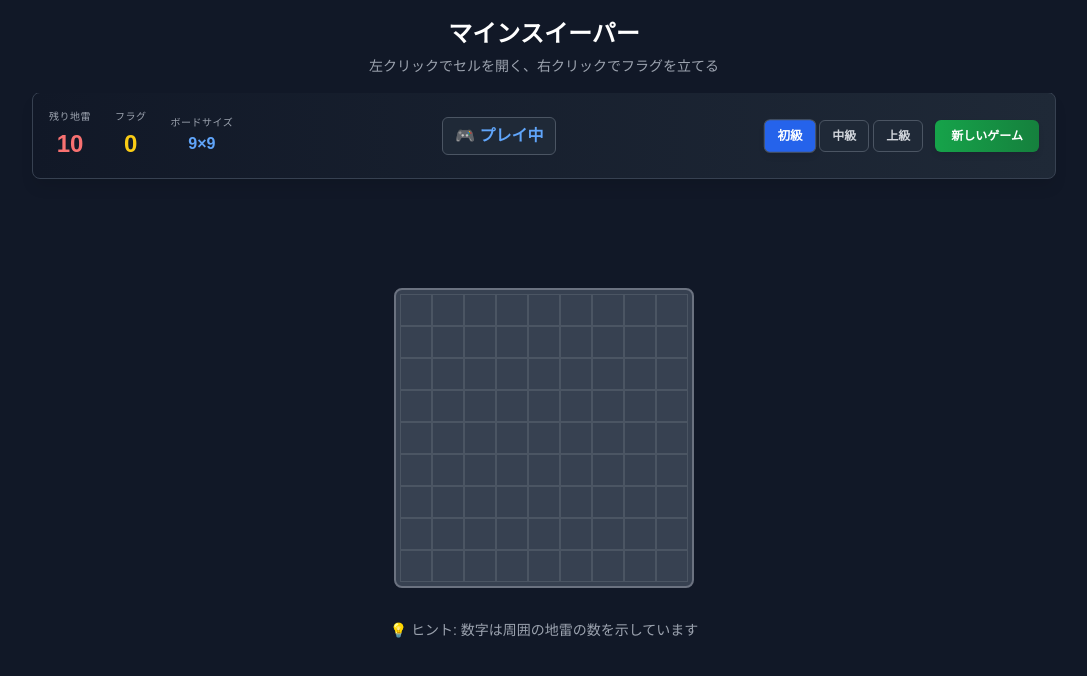
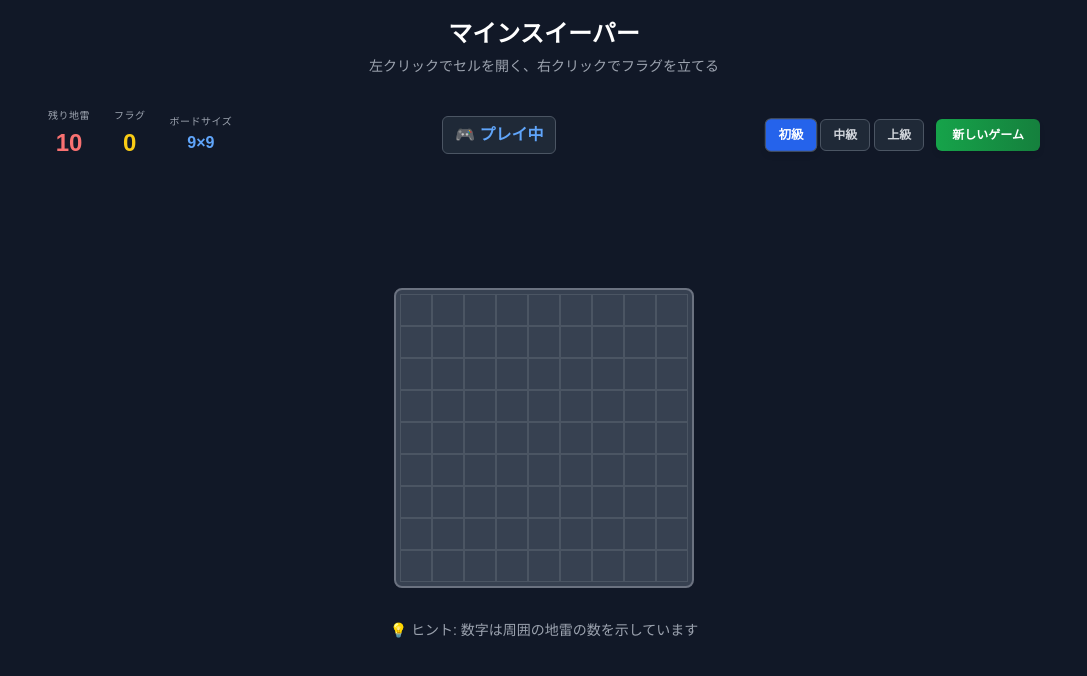
Before and after one commit to kinzaru3/minesweeper-frontend, a Next.js app: page / in a window 1280 px wide. Shown: the top 676 px of the page, without its empty margins (96-1183 px from the left). Built offline with nearby package versions, Linux system fonts and the light colour scheme.

Commit message:
Remove background color and border from menu

```diff
--- a/src/components/GameInfo.module.scss
+++ b/src/components/GameInfo.module.scss
@@ -1,10 +1,6 @@
 .gameInfo {
-  background: linear-gradient(to right, #111827, #1f2937);
   color: white;
   padding: 1rem;
-  border-radius: 0.5rem;
-  border: 1px solid #374151;
-  box-shadow: 0 10px 15px -3px rgba(0, 0, 0, 0.1);
 }
 
 .container {
```
